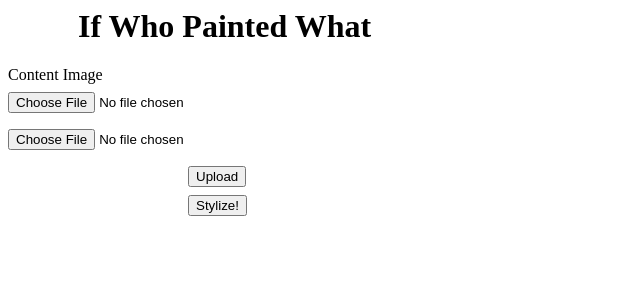
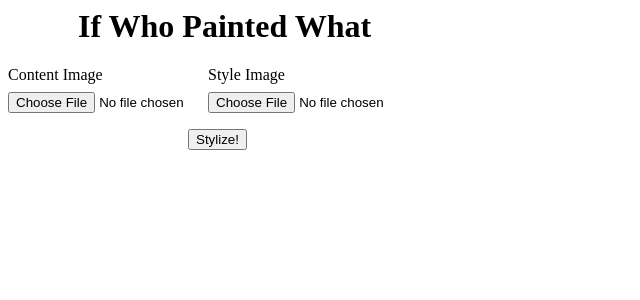
Before and after one commit to jacobo3d/ifwhopaintedwhat, a Flask app: page / in a window 1280 px wide. Shown: the top 300 px of the page, without its empty margins (0-640 px from the left). Run offline with Flask 2, Linux system fonts and the light colour scheme; some libraries are stand-ins or nearby versions.

Commit message:
One button does it all now

```diff
--- a/server.py
+++ b/server.py
@@ -7,7 +7,10 @@ from wand.image import Image
 import os
 from styler import Styler_Class
 
-UPLOAD_FOLDER = os.getcwd() + "/uploads/"
+if os.getcwd().endswith("uploads"):
+    UPLOAD_FOLDER = os.getcwd + "/"
+else:
+    UPLOAD_FOLDER = os.getcwd() + "/uploads/"
 ALLOWED_EXTENSIONS = set(['jpg', 'jpeg'])
 
 app = Flask(__name__)
@@ -21,13 +24,8 @@ def allowed_file(filename):
 def index():
   return render_template('index.html')
 
-@app.route("/stylize", methods=['POST'])
+@app.route('/stylize', methods=['POST'])
 def stylize():
-    styler = Styler_Class()
-    styler.spawnImages()
-
-@app.route('/upload', methods=['POST'])
-def upload():
     upload_types = ["content_image", "style_image"]
     for upload_type in upload_types:
         file = request.files[upload_type]
@@ -35,6 +33,9 @@ def upload():
             filename = secure_filename(file.filename)
             file.save(os.path.join(app.config['UPLOAD_FOLDER'], filename))
             os.rename("uploads/" + filename, "uploads/" + upload_type.split("_")[0] + ".jpg")
+    styler = Styler_Class()
+    styler.spawnImages()
+
 
 if __name__ == '__main__':
     app.run(
--- a/static/js/app.js
+++ b/static/js/app.js
@@ -1,15 +1,9 @@
-onload = function(){
-	var button = document.querySelector("button");
-	var logResponse = function () {
-		button.disabled = false;
-		console.log(this.responseText);
-	}
-	button.onclick = function() {
-		button.disabled = true;
-		var post_parameters = "./stylize";
-		var req = new XMLHttpRequest();
-		req.addEventListener("load", logResponse);
-		req.open("post", post_parameters, true);
-		req.send();
-	}
-}
+// onload = function(){
+// 	var button = document.querySelector("input.submit");
+// 	var logResponse = function () {
+// 		button.disabled = false;
+// 	}
+// 	button.onclick = function() {
+// 		button.disabled = true;
+// 	}
+// }
--- a/templates/index.html
+++ b/templates/index.html
@@ -7,18 +7,17 @@
 </header>
 
 <div class="upload_container">
-<form action="upload" method="post" enctype="multipart/form-data">
-	<span class="upload_container content">
-		<label>Content Image</label>
+<form target="templates/index.html" action="stylize" method="post" enctype="multipart/form-data">
+	<span class="upload_container content" style="width:200px;">
+		<label for="content_upload">Content Image</label>
 		<input id="content_upload" type="file" name="content_image" class="upload"/>
 	</span>
-<!-- 	<span class="upload_container style">
-		<label>Style Image</label> -->
+<!-- 	<span class="upload_container style"> -->
+		<label for="style_upload">Style Image</label>
 		<input id="style_upload" type="file" name="style_image" class="upload"/>
-	<!-- </span> -->
-	<span class="button_container">
-		<input type="submit" value="Upload" class="upload submit"><br>
-		<button id="stylize">Stylize!</button>
+<!-- 	</span>
+ -->	<span class="button_container">
+		<input type="submit" value="Stylize!" class="upload submit"><br>
 	</span>
 </form>
 </div>
```
